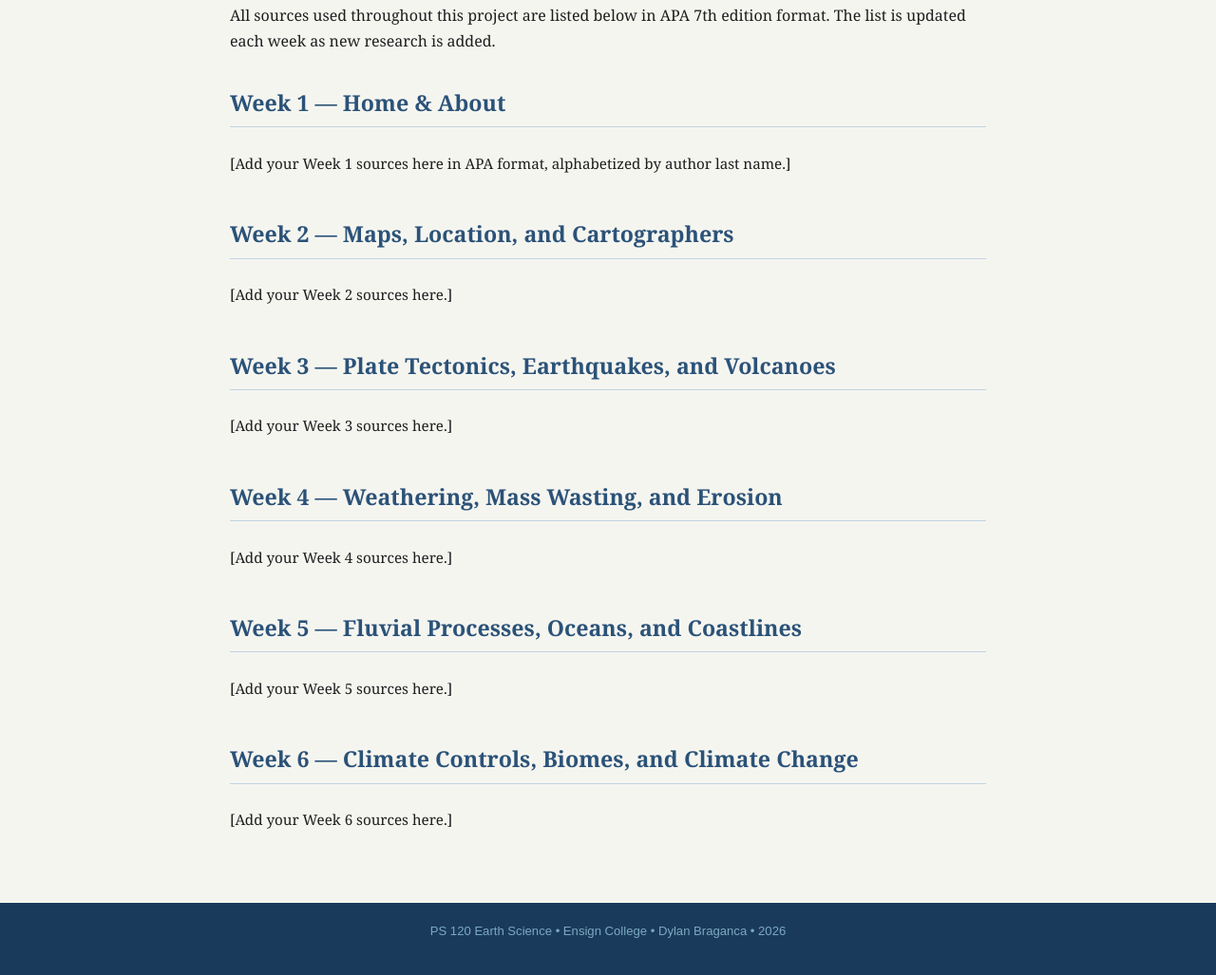
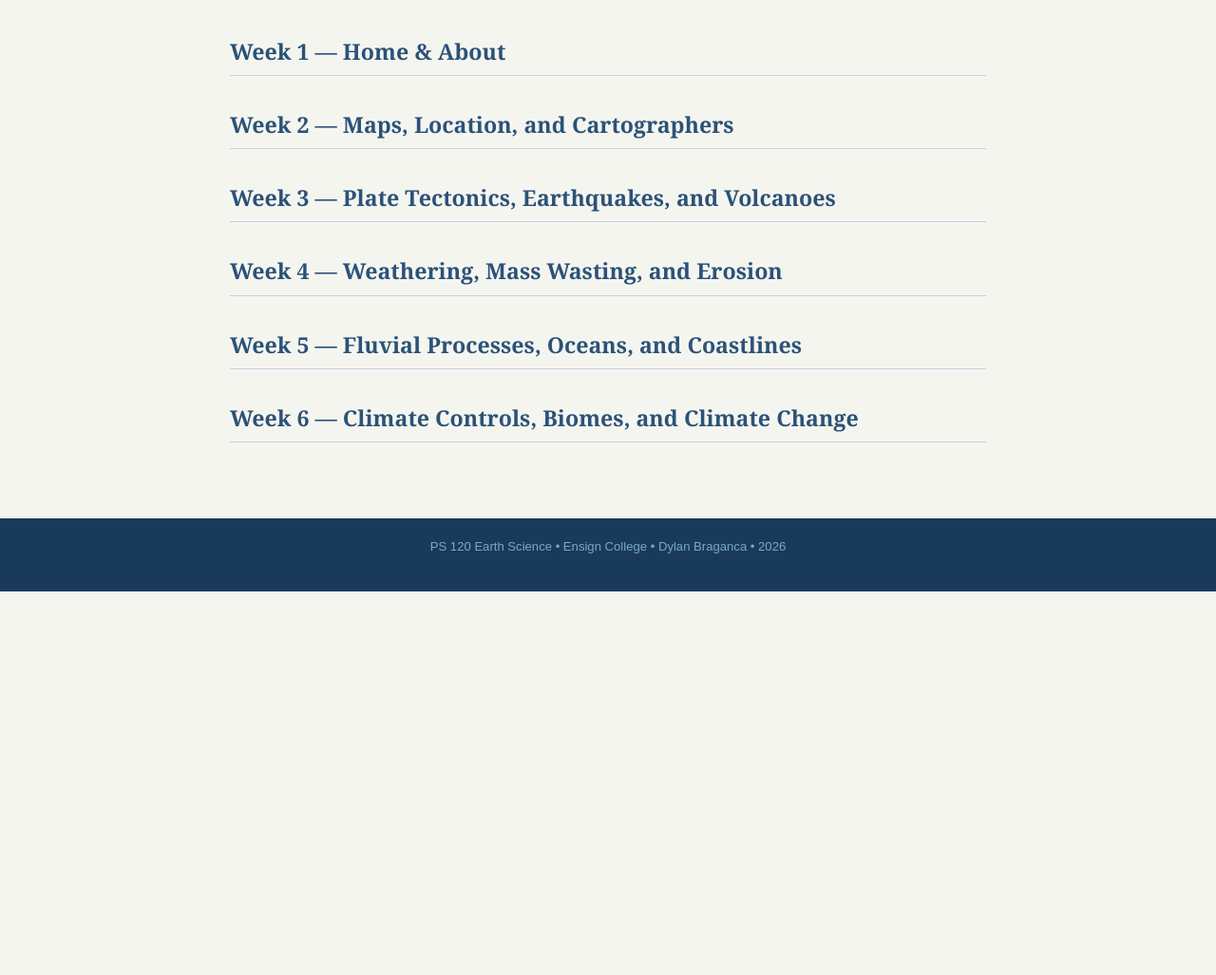
Before and after one commit to dmbraganca/earthsciencewebpage, a website built with Vite: page earthsciencewebpage/references.html in a window 1280 px wide. Shown: the part 325-1352 px from the top of the page at 95% size. After the commit the page ends 948 px from the top, so only its background shows below. Built offline with nearby package versions, Linux system fonts and the light colour scheme.

Commit message:
Strip all written content, leaving only page structure
Co-Authored-By: Claude Sonnet 4.6 <noreply@anthropic.com>

```diff
--- a/earthsciencewebpage/references.html
+++ b/earthsciencewebpage/references.html
@@ -31,37 +31,23 @@
   </div>
 
   <main>
-    <p>All sources used throughout this project are listed below in APA 7th edition format. The list is updated each week as new research is added.</p>
-
     <h2>Week 1 &mdash; Home &amp; About</h2>
-    <ul class="references-list">
-      <li>[Add your Week 1 sources here in APA format, alphabetized by author last name.]</li>
-    </ul>
+    <ul class="references-list"></ul>
 
     <h2>Week 2 &mdash; Maps, Location, and Cartographers</h2>
-    <ul class="references-list">
-      <li>[Add your Week 2 sources here.]</li>
-    </ul>
+    <ul class="references-list"></ul>
 
     <h2>Week 3 &mdash; Plate Tectonics, Earthquakes, and Volcanoes</h2>
-    <ul class="references-list">
-      <li>[Add your Week 3 sources here.]</li>
-    </ul>
+    <ul class="references-list"></ul>
 
     <h2>Week 4 &mdash; Weathering, Mass Wasting, and Erosion</h2>
-    <ul class="references-list">
-      <li>[Add your Week 4 sources here.]</li>
-    </ul>
+    <ul class="references-list"></ul>
 
     <h2>Week 5 &mdash; Fluvial Processes, Oceans, and Coastlines</h2>
-    <ul class="references-list">
-      <li>[Add your Week 5 sources here.]</li>
-    </ul>
+    <ul class="references-list"></ul>
 
     <h2>Week 6 &mdash; Climate Controls, Biomes, and Climate Change</h2>
-    <ul class="references-list">
-      <li>[Add your Week 6 sources here.]</li>
-    </ul>
+    <ul class="references-list"></ul>
   </main>
 
   <footer>
```
Also changed, not shown: earthsciencewebpage/about.html (+4 -5 lines), earthsciencewebpage/index.html (+7 -7 lines).
